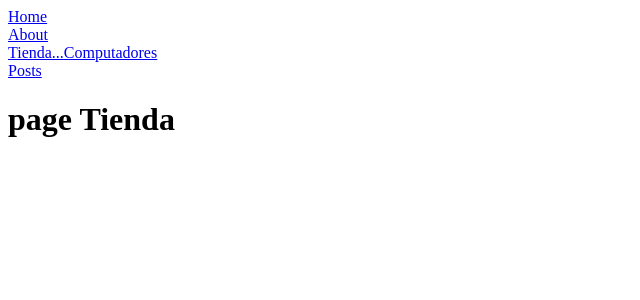
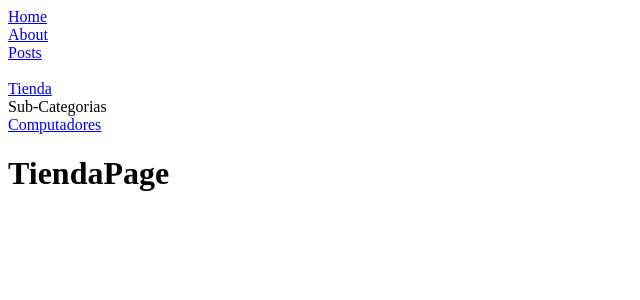
Before and after one commit to oscar-abud/aprendiendo-NextJs, a Next.js app: page /tienda in a window 1280 px wide. Shown: the top 300 px of the page, without its empty margins (0-640 px from the left). Built offline with nearby package versions, Linux system fonts and the light colour scheme.

Commit message:
[FEAT] feat layout for tienda

```diff
--- a/app/layout.js
+++ b/app/layout.js
@@ -12,10 +12,9 @@ export default function RootLayout({ children }) {
         <nav>
           <Link href='/'>Home</Link> <br />
           <Link href='/about'>About</Link> <br />
-          <Link href='/tienda'>Tienda...
-          <Link href='/tienda/computadores'>Computadores</Link>
-          </Link> <br />
           <Link href='/posts'>Posts</Link> <br />
+          <br />
+          <Link href='/tienda'>Tienda</Link> <br />
         </nav>
         {children}
         </body>
--- a/app/posts/page.jsx
+++ b/app/posts/page.jsx
@@ -1,11 +1,6 @@
 "use client"
 import React from 'react'
 import { useState, useEffect, useRef } from 'react'
-
-const metadata = {
-  title: "Pagina de Posts",
-  description: "Posts de usuarios con IDS",
-};
 
 function Posts() {
   const [posts, setPosts] = useState([])
--- /dev/null
+++ b/app/tienda/layout.jsx
@@ -0,0 +1,24 @@
+import React from 'react'
+import Link from "next/link";
+
+export const metadata = {
+  title: "Mi Tienda oficial",
+  description: "Tienda oficial de la reina",
+};
+
+function TiendaLayout({ children }) {
+  return (
+    <html lang="en">
+      <body>
+        Sub-Categorias
+        <header>
+          <Link href='/tienda/computadores'>Computadores</Link> <br />
+        </header>
+        {children}
+        </body>
+    </html>
+  );
+}
+
+
+export default TiendaLayout
--- a/app/tienda/page.jsx
+++ b/app/tienda/page.jsx
@@ -1,9 +1,9 @@
 import React from 'react'
 
-function page() {
+function TiendaPage() {
   return (
-    <h1>page Tienda</h1>
+    <h1>TiendaPage</h1>
   )
 }
 
-export default page
+export default TiendaPage
```
